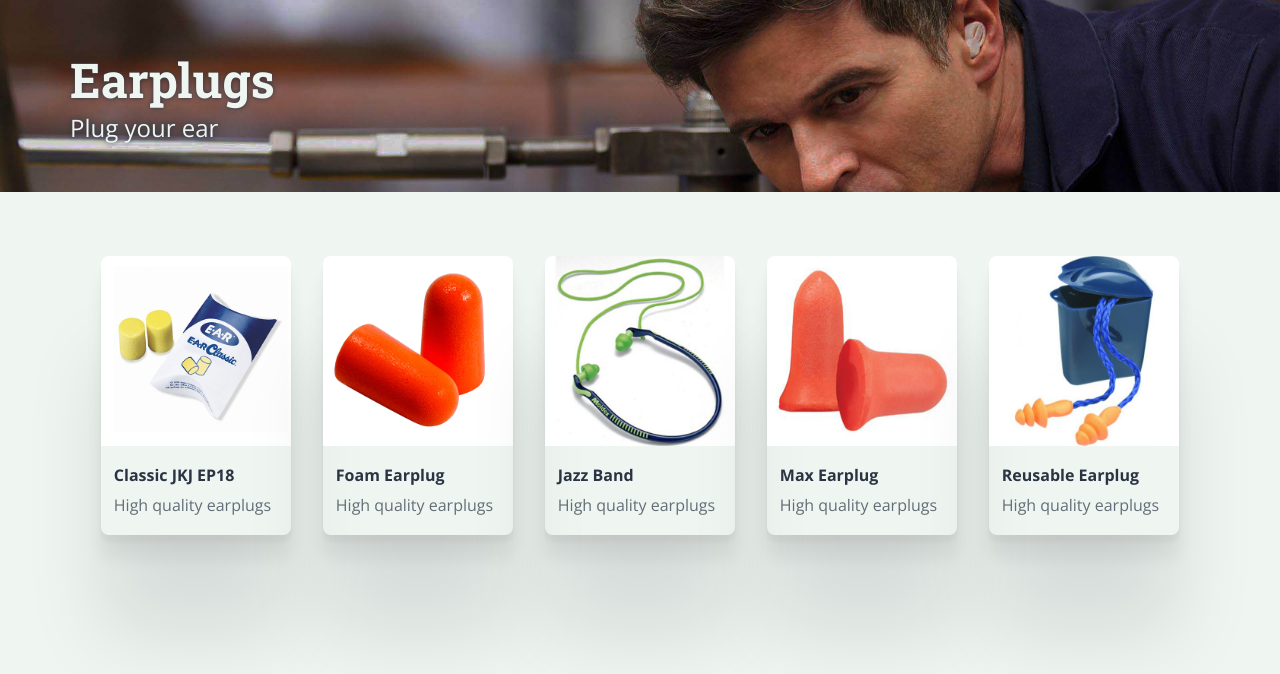
After one commit to ItsSimon2K/SEB-Hardware, a PHP site: page /earplugs.html in a window 1280 px wide. The commit adds this page. Shown: the top 674 px of the page. Run offline with PHP 8.4, Linux system fonts and the light colour scheme.

Commit message:
Add earplug page

```diff
--- /dev/null
+++ b/assign1/earplugs.html
@@ -0,0 +1,94 @@
+<!DOCTYPE html>
+<html lang="en">
+  <head>
+    <meta charset="utf-8" />
+    <meta http-equiv="X-UA-Compatible" content="IE=edge" />
+    <meta name = "author" content = "Bjorn Lu">
+    <meta name = "description" content = "hardware_website">
+    <meta name = "keywords" content = "equipments,hardware">
+    <title>SEB Hardware - Earplugs</title>
+    <meta name="viewport" content="width=device-width, initial-scale=1" />
+    <link rel="stylesheet" type="text/css" href="styles/style.css" />
+    <link href="https://fonts.googleapis.com/css2?family=Open+Sans:wght@400;700&family=Roboto+Slab:wght@700&display=swap" rel="stylesheet">
+  </head>
+
+  <body>
+    <article>
+      <div class="product-hero product-hero--earplug">
+        <div class="product-hero__container container">
+          <h1 class="product-hero__container__title">Earplugs</h1>
+          <p class="product-hero__container__desc">Plug your ear</p>
+        </div>
+      </div>
+      <div class="container">
+        <div class="product-grid">
+          <div class="product-grid__item">
+            <div>
+              <img class="product-grid__item__img" src="images/earplugs/classic_jkj_ep18.png" alt="Classic JKJ EP18 earplug">
+            </div>
+            <div class="product-grid__item__content">
+              <div class="product-grid__item__content__title">
+                Classic JKJ EP18
+              </div>
+              <span class="product-grid__item__content__desc">
+                High quality earplugs
+              </span>
+            </div>
+          </div>
+          <div class="product-grid__item">
+            <div>
+              <img class="product-grid__item__img" src="images/earplugs/foam_earplug.png" alt="Foam earplug">
+            </div>
+            <div class="product-grid__item__content">
+              <div class="product-grid__item__content__title">
+                Foam Earplug
+              </div>
+              <span class="product-grid__item__content__desc">
+                High quality earplugs
+              </span>
+            </div>
+          </div>
+          <div class="product-grid__item">
+            <div>
+              <img class="product-grid__item__img" src="images/earplugs/jazz_band.png" alt="Jazz band earplug">
+            </div>
+            <div class="product-grid__item__content">
+              <div class="product-grid__item__content__title">
+                Jazz Band
+              </div>
+              <span class="product-grid__item__content__desc">
+                High quality earplugs
+              </span>
+            </div>
+          </div>
+          <div class="product-grid__item">
+            <div>
+              <img class="product-grid__item__img" src="images/earplugs/max.png" alt="Max earplug">
+            </div>
+            <div class="product-grid__item__content">
+              <div class="product-grid__item__content__title">
+                Max Earplug
+              </div>
+              <span class="product-grid__item__content__desc">
+                High quality earplugs
+              </span>
+            </div>
+          </div>
+          <div class="product-grid__item">
+            <div>
+              <img class="product-grid__item__img" src="images/earplugs/reusable_earplug.png" alt="Reusable earplug">
+            </div>
+            <div class="product-grid__item__content">
+              <div class="product-grid__item__content__title">
+                Reusable Earplug
+              </div>
+              <span class="product-grid__item__content__desc">
+                High quality earplugs
+              </span>
+            </div>
+          </div>
+        </div>
+      </div>
+    </article>
+  </body>
+</html>
--- a/assign1/products.html
+++ b/assign1/products.html
@@ -13,10 +13,10 @@
   </head>
 
   <body>
-    <section class="hero container">
-      <h1 class="hero__header">Products</h1>
+    <section class="products-hero container">
+      <h1 class="products-hero__header text-display">Products</h1>
       <p>We sell earplugs, respirator and gloves with all kinds of brands.</p>
-      <p class="hero__check"><strong>Check them out below!</strong></p>
+      <p class="products-hero__check"><strong>Check them out below!</strong></p>
     </section>
     <article class="products-box container">
       <a class="products-box__item" href="earplugs.html">
--- a/assign1/styles/style.css
+++ b/assign1/styles/style.css
@@ -12,6 +12,7 @@ Dark shade: 2a3443
 * {
 	margin:0;
 	padding:0;
+	box-sizing: border-box;
 }
 
 html {
@@ -296,17 +297,17 @@ footer address{
 
 /* #region products.html */
 
-.hero {
+.products-hero {
 	text-align: center;
 }
 
-.hero__header {
+.products-hero__header {
 	font-size: 3rem;
 	margin: 0;
 	margin-bottom: 1rem;
 }
 
-.hero__check {
+.products-hero__check {
 	margin: 2rem 0;
 }
 
@@ -359,6 +360,87 @@ footer address{
 
 /* #endregion */
 
+/* #region single product share */
+
+.product-hero {
+	display: flex;
+	flex-direction: column;
+	justify-content: flex-end;
+	padding: 1rem;
+	/* https://hearableworld.com/2018/08/15/the-best-earplugs-for-construction/ */
+	background-position: center;
+	background-repeat: no-repeat;
+	background-size: cover;
+	color: #eff6f2;
+	text-shadow: 0 0 5px #2a3443;
+	min-height: 15vw;
+}
+
+.product-hero__container__title {
+	font-size: 2rem;
+}
+
+.product-hero__container__desc {
+	font-size: 1rem;
+}
+
+.product-grid {
+	display: flex;
+	flex-direction: row;
+	flex-wrap: wrap;
+	justify-content: center;
+	margin: 3rem 0;
+}
+
+.product-grid__item {
+	width: 190px;
+	margin: 1rem;
+	border-radius: .5rem;
+	box-shadow:
+		0 6.7px 5.3px rgba(0, 0, 0, 0.04),
+		0 22.3px 17.9px rgba(0, 0, 0, 0.06),
+		0 100px 80px rgba(0, 0, 0, 0.1);
+	overflow: hidden;
+	transition: box-shadow .2s ease;
+}
+
+.product-grid__item:hover {
+	box-shadow:
+		0 6.7px 5.3px rgba(0, 0, 0, 0.061),
+		0 22.3px 17.9px rgba(0, 0, 0, 0.089),
+		0 100px 80px rgba(0, 0, 0, 0.15);
+}
+
+.product-grid__item__img {
+	object-position: center;
+	width: 100%;
+	height: 190px;
+}
+
+.product-grid__item__content {
+	margin: .8rem;
+	margin-bottom: 1.2rem;
+}
+
+.product-grid__item__content__title {
+	font-weight: bold;
+	margin-bottom: .5rem;
+}
+
+.product-grid__item__content__desc {
+	opacity: .7;
+}
+
+/* #endregion */
+
+/* #region earplugs.html */
+
+.product-hero--earplug {
+	background-image: url(images/construction_earplug.jpg);
+}
+
+/* #endregion */
+
 /* #region media queries */
 
 @media (min-width: 580px) {
@@ -370,6 +452,18 @@ footer address{
 @media (min-width: 770px) {
 	.container {
 		width: 720px;
+	}
+
+	.product-hero {
+		padding: 3rem;
+	}
+
+	.product-hero__container__title {
+		font-size: 3rem;
+	}
+
+	.product-hero__container__desc {
+		font-size: 1.5rem;
 	}
 }
 
```
Also changed, not shown: assign1/images/earplugs/classic_jkj_ep18.png (added), assign1/images/earplugs/foam_earplug.png (added), assign1/images/earplugs/jazz_band.png (added), assign1/images/earplugs/max.png (added), assign1/images/earplugs/reusable_earplug.png (added), assign1/styles/images/construction_earplug.jpg (added). Lines whose indentation alone changed are shown as unchanged.
